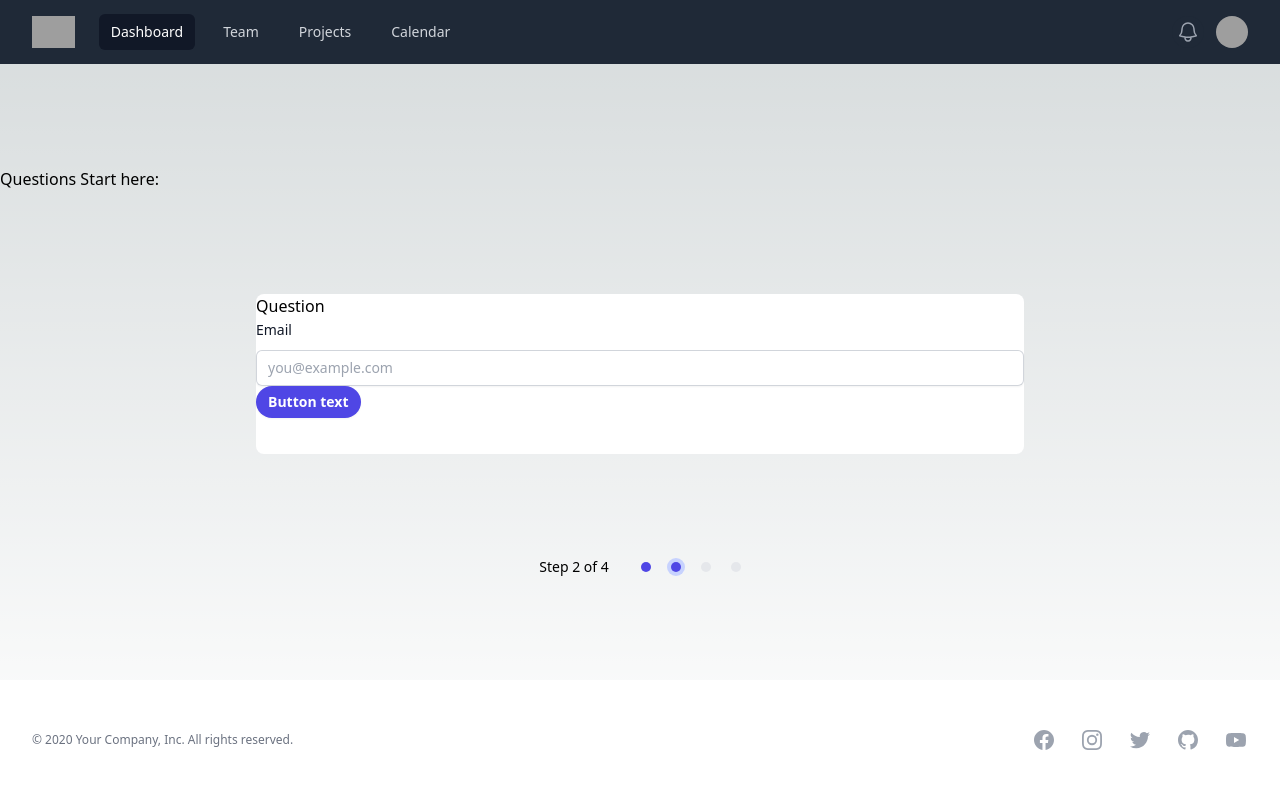
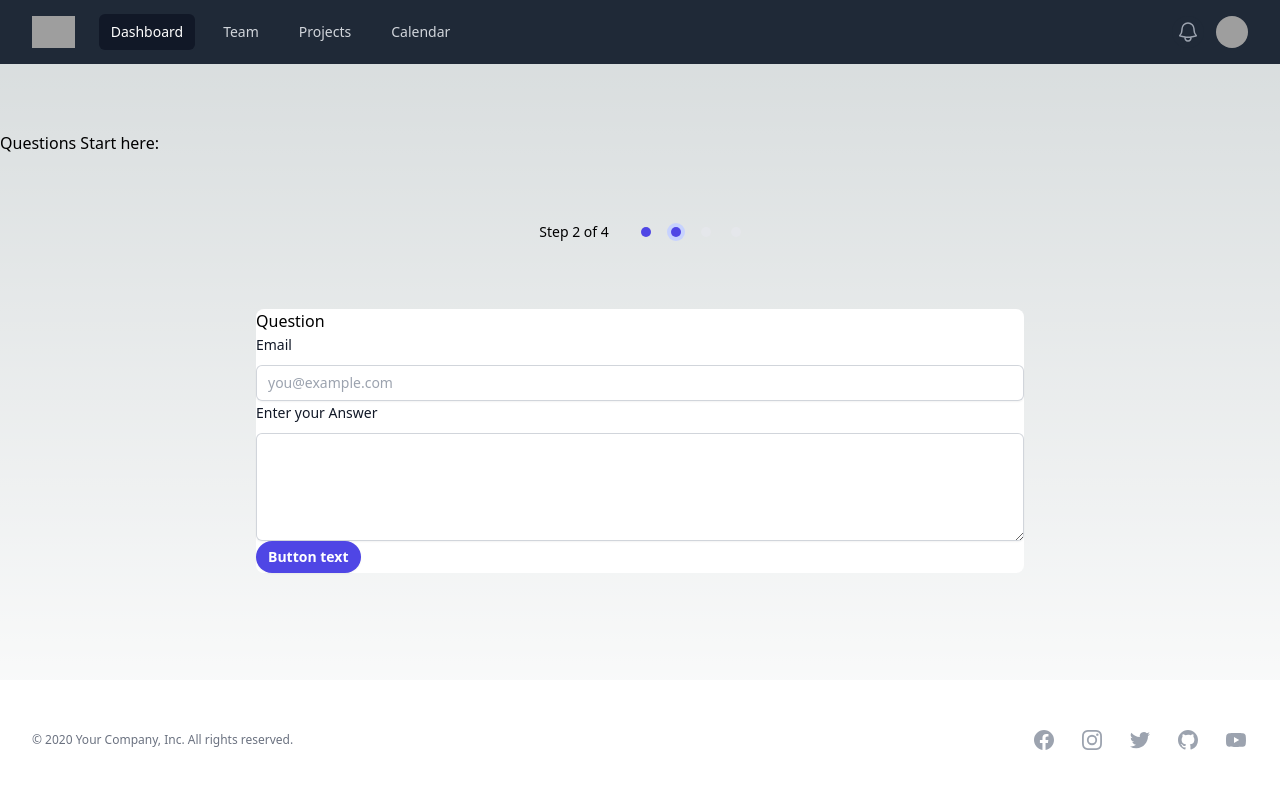
Before and after one commit to no-mountain-time/interro-ai, a Next.js app: page /interview/questions in a window 1280 px wide. Shown: the top 788 px of the page. Built offline with nearby package versions, Linux system fonts and the light colour scheme; grey boxes are pictures that could not be loaded.

Commit message:
Added text area for response

```diff
--- a/pages/interview/questions.tsx
+++ b/pages/interview/questions.tsx
@@ -1,22 +1,20 @@
 import Progress from '@/components/Progress'
 import Input from '@/components/Input'
 import Button from '@/components/Button'
+import Response from '@/components/Response'
 import Modal from '@/components/Modal'
 
 export default function Questions() {
   return (
-
     <>
-    <h1>
-     Questions Start here:
-    </h1>
-
-<div className='w-[60%] h-[20%] mx-auto rounded-lg bg-white'>
+      <h1>Questions Start here:</h1>
+      <Progress />
+      <div className='w-[60%] h-fit mx-auto rounded-lg bg-white mb-10'>
         <p className='text-black'>Question</p>
         <Input />
+        <Response />
         <Button />
       </div>
-<Progress />
 
       {/* Modal when complete */}
     </>
```
Lines whose indentation alone changed are shown as unchanged.
